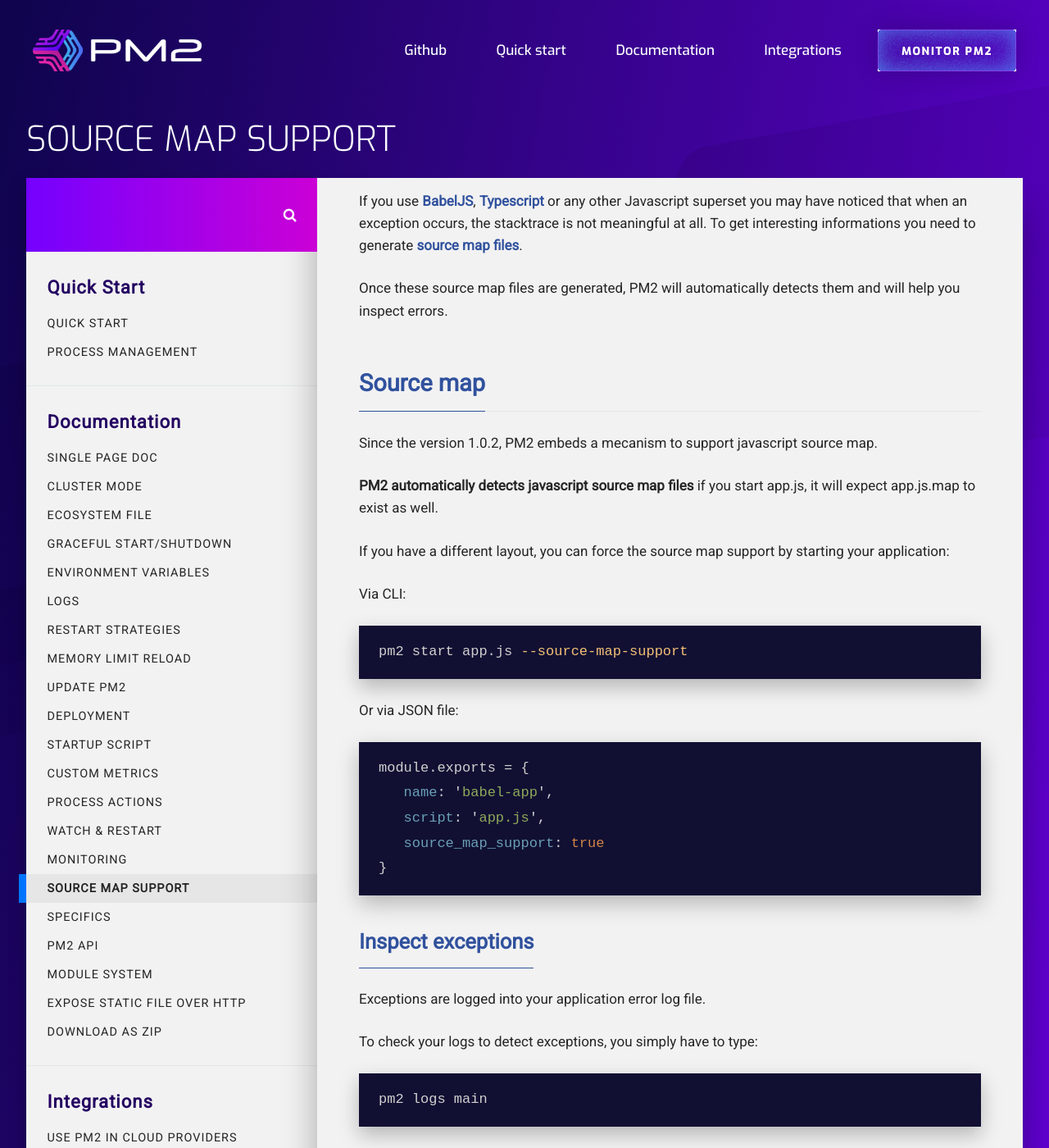
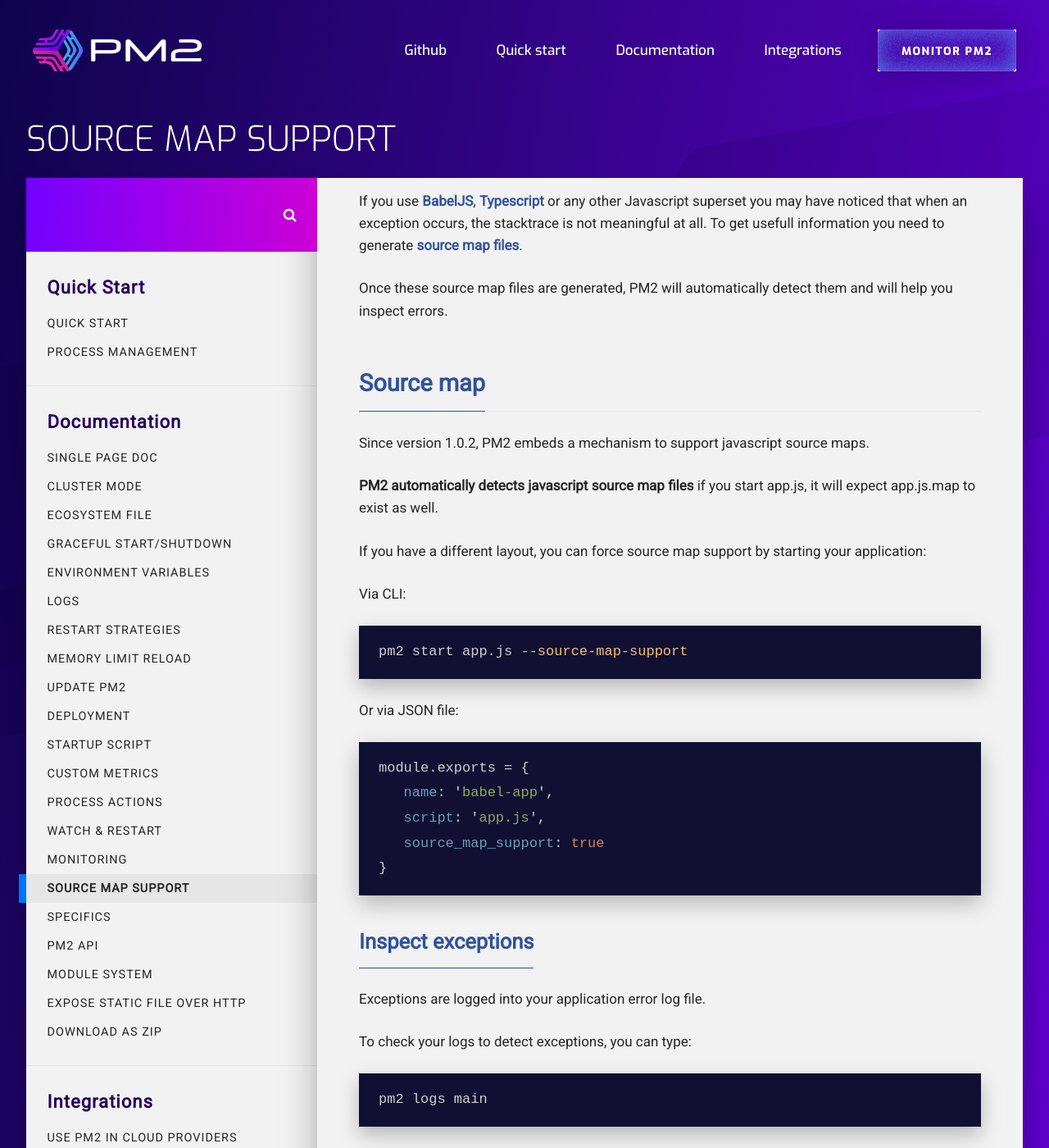
Before and after one commit to pm2-hive/pm2-hive.github.io, a Jekyll site: the page built from docs/features/source-map-support.md, in a window 1280 px wide and 1400 px high. Shown: the whole window at 82% size. Built offline with Jekyll 4.4.1, drawn with Linux system fonts in a browser that asks for light colours; comment, search, counter and statistics services are not loaded; some of the changed text lies outside the part shown.

Commit message:
Update source-map-support.md
Language changes

````diff
--- a/docs/features/source-map-support.md
+++ b/docs/features/source-map-support.md
@@ -5,17 +5,17 @@
 permalink: /docs/usage/source-map-support/
 ---
 
-If you use [BabelJS](https://babeljs.io/), [Typescript](http://www.typescriptlang.org/) or any other Javascript superset you may have noticed that when an exception occurs, the stacktrace is not meaningful at all. To get interesting informations you need to generate [source map files](http://www.html5rocks.com/en/tutorials/developertools/sourcemaps/).
+If you use [BabelJS](https://babeljs.io/), [Typescript](http://www.typescriptlang.org/) or any other Javascript superset you may have noticed that when an exception occurs, the stacktrace is not meaningful at all. To get usefull information you need to generate [source map files](http://www.html5rocks.com/en/tutorials/developertools/sourcemaps/).
 
-Once these source map files are generated, PM2 will automatically detects them and will help you inspect errors.
+Once these source map files are generated, PM2 will automatically detect them and will help you inspect errors.
 
 ## Source map
 
-Since the version 1.0.2, PM2 embeds a mecanism to support javascript source map.
+Since version 1.0.2, PM2 embeds a mechanism to support javascript source maps.
 
 **PM2 automatically detects javascript source map files** if you start app.js, it will expect app.js.map to exist as well.
 
-If you have a different layout, you can force the source map support by starting your application:
+If you have a different layout, you can force source map support by starting your application:
 
 Via CLI:
 
@@ -37,16 +37,16 @@
 
 Exceptions are logged into your application error log file.
 
-To check your logs to detect exceptions, you simply have to type:
+To check your logs to detect exceptions, you can type:
 
 ```bash
 pm2 logs main
 ```
 
-Else use [keymetrics.io](https://keymetrics.io/) to have a clean listing and notifications of [new alerts happening](http://docs.keymetrics.io/docs/pages/issues/).
+Otherwise, use [keymetrics.io](https://keymetrics.io/) to have a clean listing and notifications of [new alerts](http://docs.keymetrics.io/docs/pages/issues/).
 
 ### Disable source map support
 
-If you do not want PM2 to automatically support javascript source map you can use the option `--disable-source-map`.
+If you do not want PM2 to automatically support javascript source maps you can use the option `--disable-source-map`.
 
-It can be done both via CLI and via JSON file.
+This is supported both via CLI and via a JSON file.
````
